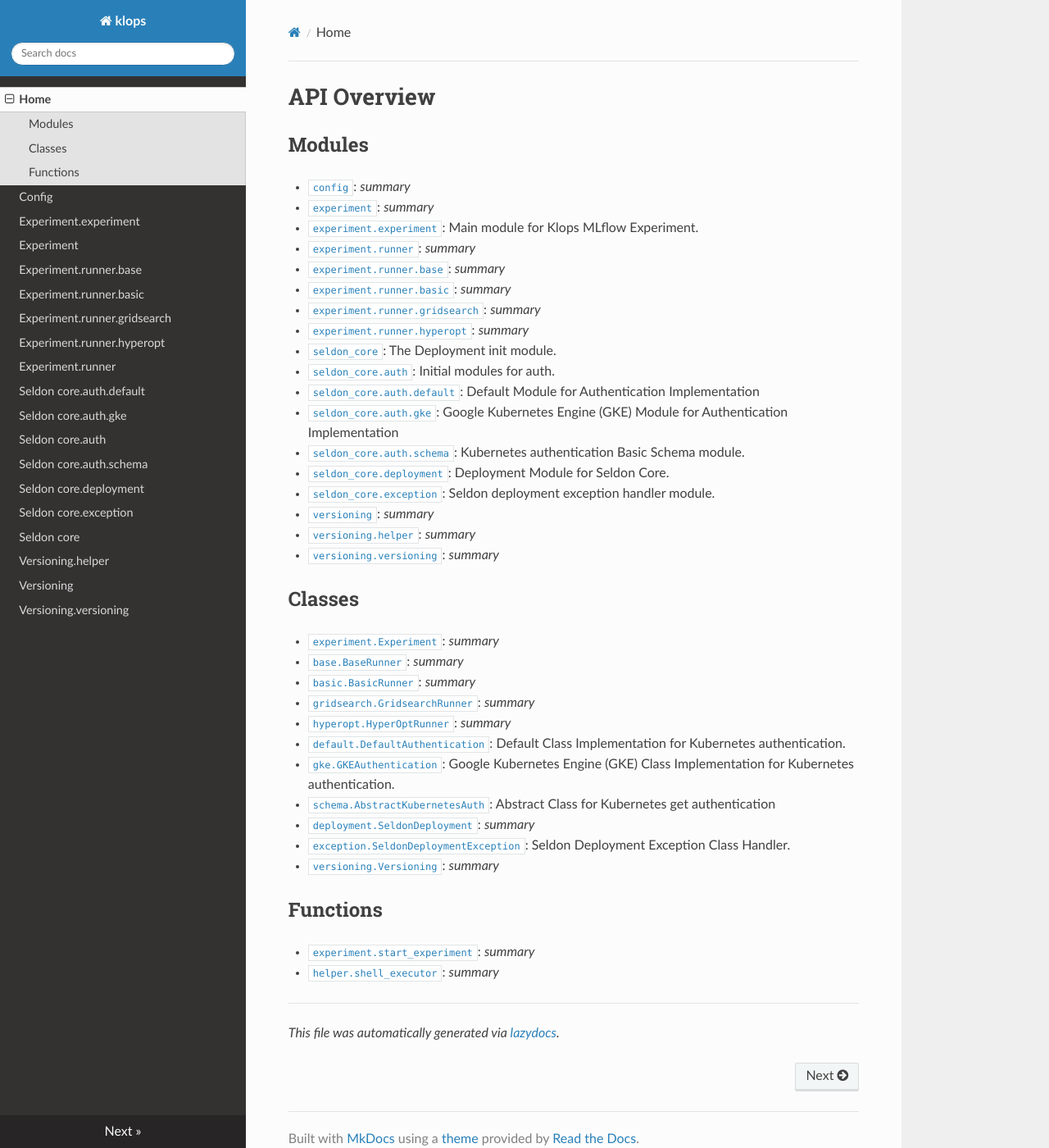
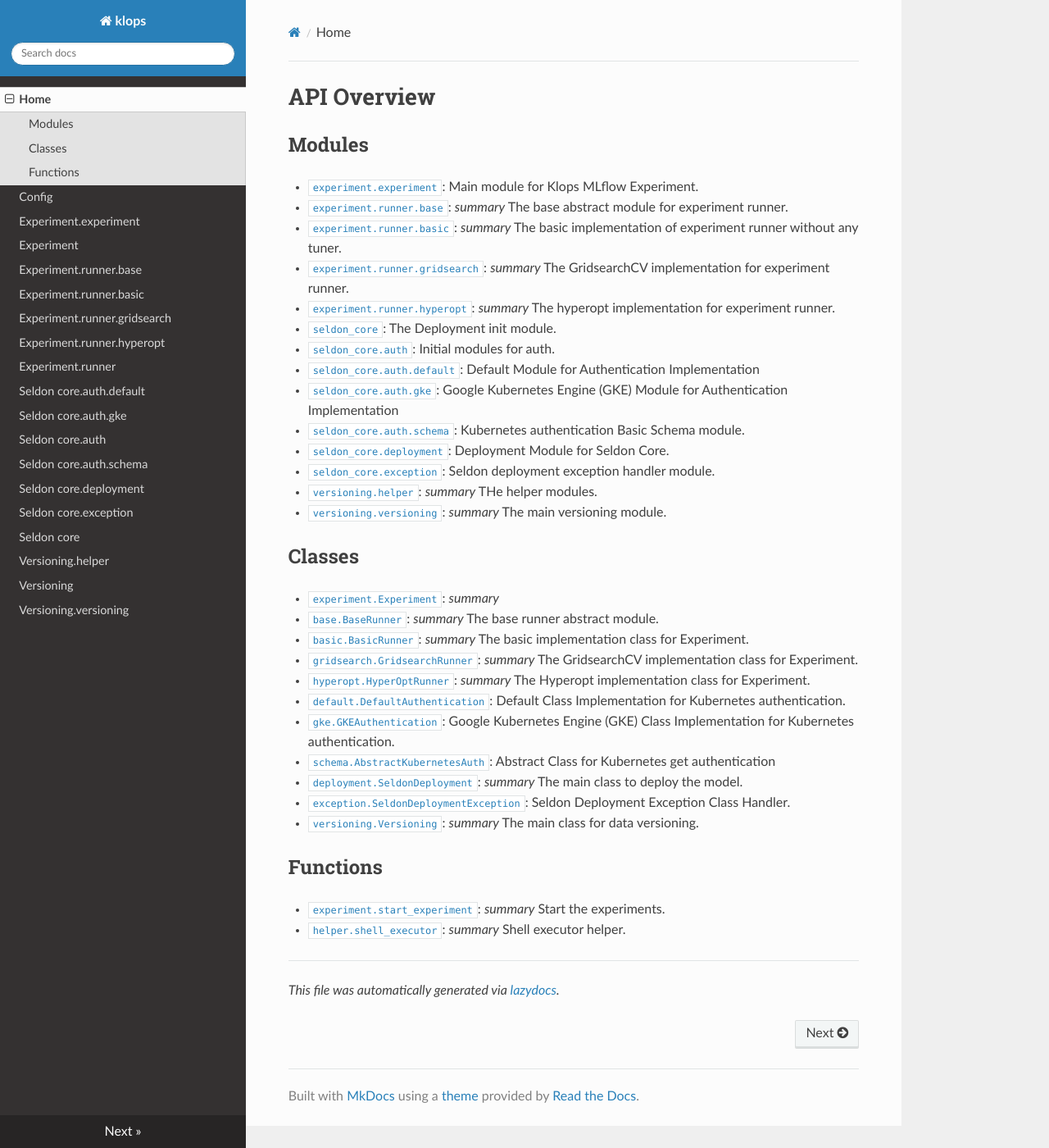
Before and after one commit to asrulsibaoel/klops, an MkDocs documentation site: the page built from docs/index.md, in a window 1280 px wide and 1400 px high. Shown: the whole window at 82% size. Built offline with MkDocs 1.6.1, drawn with Linux system fonts in a browser that asks for light colours; nearby versions of some CDN libraries.

Commit message:
Finished: Index page

```diff
--- a/docs/index.md
+++ b/docs/index.md
@@ -4,14 +4,11 @@
 
 ## Modules
 
-- [`config`](./config.md#module-config): _summary_
-- [`experiment`](./experiment.md#module-experiment): _summary_
 - [`experiment.experiment`](./experiment.experiment.md#module-experimentexperiment): Main module for Klops MLflow Experiment.
-- [`experiment.runner`](./experiment.runner.md#module-experimentrunner): _summary_
-- [`experiment.runner.base`](./experiment.runner.base.md#module-experimentrunnerbase): _summary_
-- [`experiment.runner.basic`](./experiment.runner.basic.md#module-experimentrunnerbasic): _summary_
-- [`experiment.runner.gridsearch`](./experiment.runner.gridsearch.md#module-experimentrunnergridsearch): _summary_
-- [`experiment.runner.hyperopt`](./experiment.runner.hyperopt.md#module-experimentrunnerhyperopt): _summary_
+- [`experiment.runner.base`](./experiment.runner.base.md#module-experimentrunnerbase): _summary_ The base abstract module for experiment runner.
+- [`experiment.runner.basic`](./experiment.runner.basic.md#module-experimentrunnerbasic): _summary_ The basic implementation of experiment runner without any tuner.
+- [`experiment.runner.gridsearch`](./experiment.runner.gridsearch.md#module-experimentrunnergridsearch): _summary_ The GridsearchCV implementation for experiment runner.
+- [`experiment.runner.hyperopt`](./experiment.runner.hyperopt.md#module-experimentrunnerhyperopt): _summary_ The hyperopt implementation for experiment runner.
 - [`seldon_core`](./seldon_core.md#module-seldon_core): The Deployment init module.
 - [`seldon_core.auth`](./seldon_core.auth.md#module-seldon_coreauth): Initial modules for auth.
 - [`seldon_core.auth.default`](./seldon_core.auth.default.md#module-seldon_coreauthdefault): Default Module for Authentication Implementation
@@ -19,28 +16,27 @@
 - [`seldon_core.auth.schema`](./seldon_core.auth.schema.md#module-seldon_coreauthschema): Kubernetes authentication Basic Schema module.
 - [`seldon_core.deployment`](./seldon_core.deployment.md#module-seldon_coredeployment): Deployment Module for Seldon Core.
 - [`seldon_core.exception`](./seldon_core.exception.md#module-seldon_coreexception): Seldon deployment exception handler module.
-- [`versioning`](./versioning.md#module-versioning): _summary_
-- [`versioning.helper`](./versioning.helper.md#module-versioninghelper): _summary_
-- [`versioning.versioning`](./versioning.versioning.md#module-versioningversioning): _summary_
+- [`versioning.helper`](./versioning.helper.md#module-versioninghelper): _summary_ THe helper modules.
+- [`versioning.versioning`](./versioning.versioning.md#module-versioningversioning): _summary_ The main versioning module.
 
 ## Classes
 
 - [`experiment.Experiment`](./experiment.experiment.md#class-experiment): _summary_
-- [`base.BaseRunner`](./experiment.runner.base.md#class-baserunner): _summary_
-- [`basic.BasicRunner`](./experiment.runner.basic.md#class-basicrunner): _summary_
-- [`gridsearch.GridsearchRunner`](./experiment.runner.gridsearch.md#class-gridsearchrunner): _summary_
-- [`hyperopt.HyperOptRunner`](./experiment.runner.hyperopt.md#class-hyperoptrunner): _summary_
+- [`base.BaseRunner`](./experiment.runner.base.md#class-baserunner): _summary_ The base runner abstract module.
+- [`basic.BasicRunner`](./experiment.runner.basic.md#class-basicrunner): _summary_ The basic implementation class for Experiment.
+- [`gridsearch.GridsearchRunner`](./experiment.runner.gridsearch.md#class-gridsearchrunner): _summary_ The GridsearchCV implementation class for Experiment.
+- [`hyperopt.HyperOptRunner`](./experiment.runner.hyperopt.md#class-hyperoptrunner): _summary_ The Hyperopt implementation class for Experiment.
 - [`default.DefaultAuthentication`](./seldon_core.auth.default.md#class-defaultauthentication): Default Class Implementation for Kubernetes authentication.
 - [`gke.GKEAuthentication`](./seldon_core.auth.gke.md#class-gkeauthentication): Google Kubernetes Engine (GKE) Class Implementation for Kubernetes authentication.
 - [`schema.AbstractKubernetesAuth`](./seldon_core.auth.schema.md#class-abstractkubernetesauth): Abstract Class for Kubernetes get authentication
-- [`deployment.SeldonDeployment`](./seldon_core.deployment.md#class-seldondeployment): _summary_
+- [`deployment.SeldonDeployment`](./seldon_core.deployment.md#class-seldondeployment): _summary_ The main class to deploy the model.
 - [`exception.SeldonDeploymentException`](./seldon_core.exception.md#class-seldondeploymentexception): Seldon Deployment Exception Class Handler.
-- [`versioning.Versioning`](./versioning.versioning.md#class-versioning): _summary_
+- [`versioning.Versioning`](./versioning.versioning.md#class-versioning): _summary_ The main class for data versioning.
 
 ## Functions
 
-- [`experiment.start_experiment`](./experiment.experiment.md#function-start_experiment): _summary_
-- [`helper.shell_executor`](./versioning.helper.md#function-shell_executor): _summary_
+- [`experiment.start_experiment`](./experiment.experiment.md#function-start_experiment): _summary_ Start the experiments.
+- [`helper.shell_executor`](./versioning.helper.md#function-shell_executor): _summary_ Shell executor helper.
 
 
 ---
```
